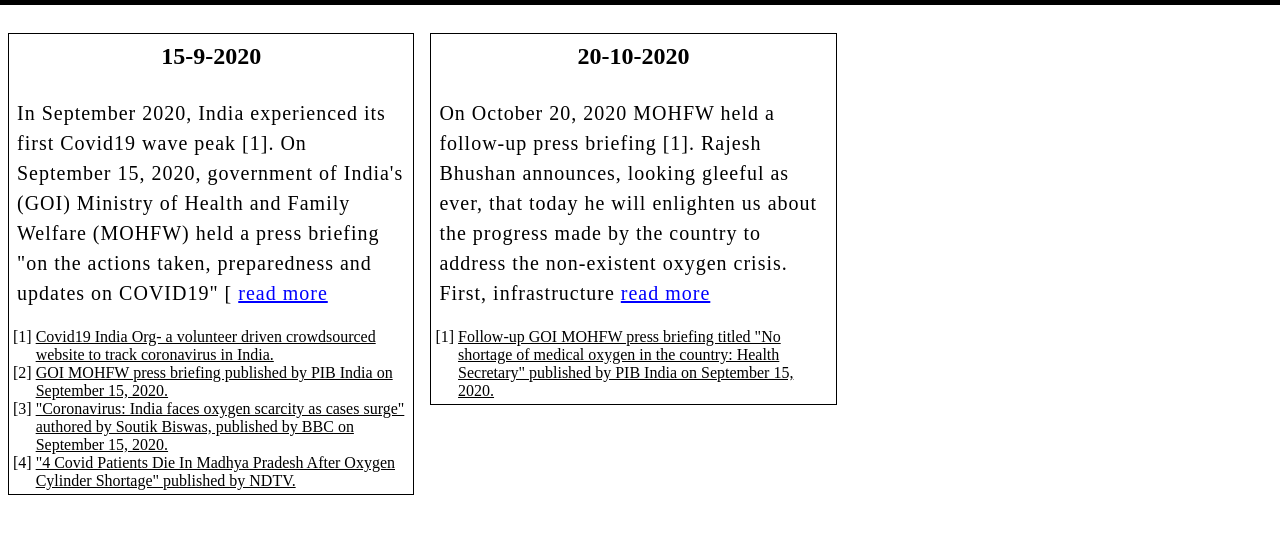
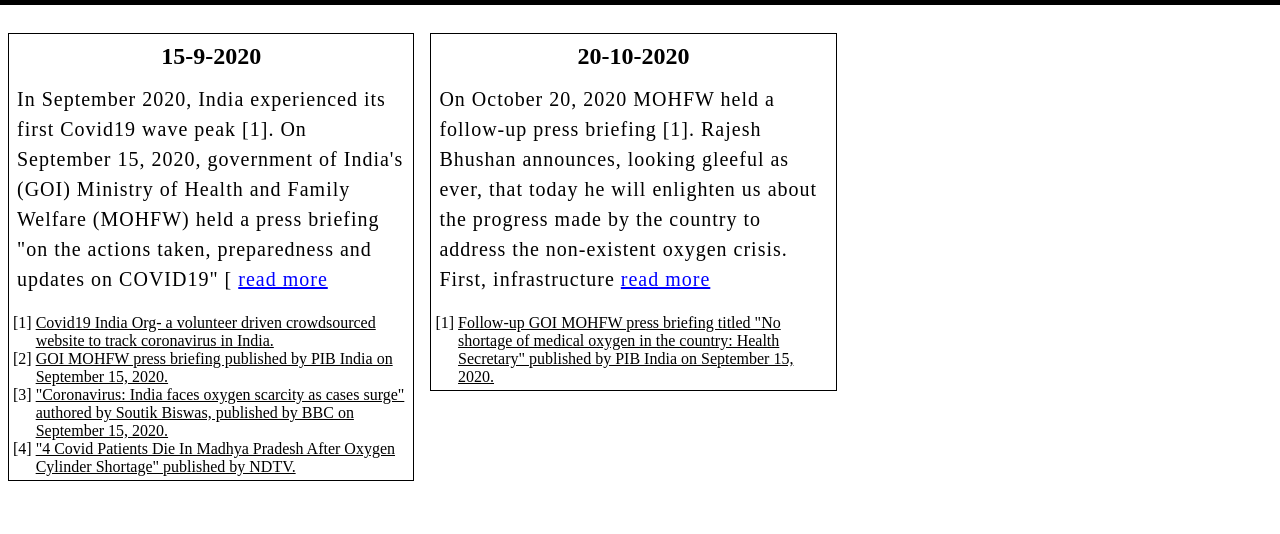
Before and after one commit to mihirk98/mihirk98.github.io, a plain HTML site: page index.html in a window 1280 px wide. Shown: the part 58-592 px from the top of the page. Drawn offline with Linux system fonts and the light colour scheme.

Commit message:
v0.2(changing article content padding-top to rem)

```diff
--- a/css/components/article.css
+++ b/css/components/article.css
@@ -8,7 +8,7 @@
 }
 
 .content {
-  padding-top: 24px;
+  padding-top: 0.5rem;
   padding-left: 4px;
   padding-right: 4px;
 }
```
